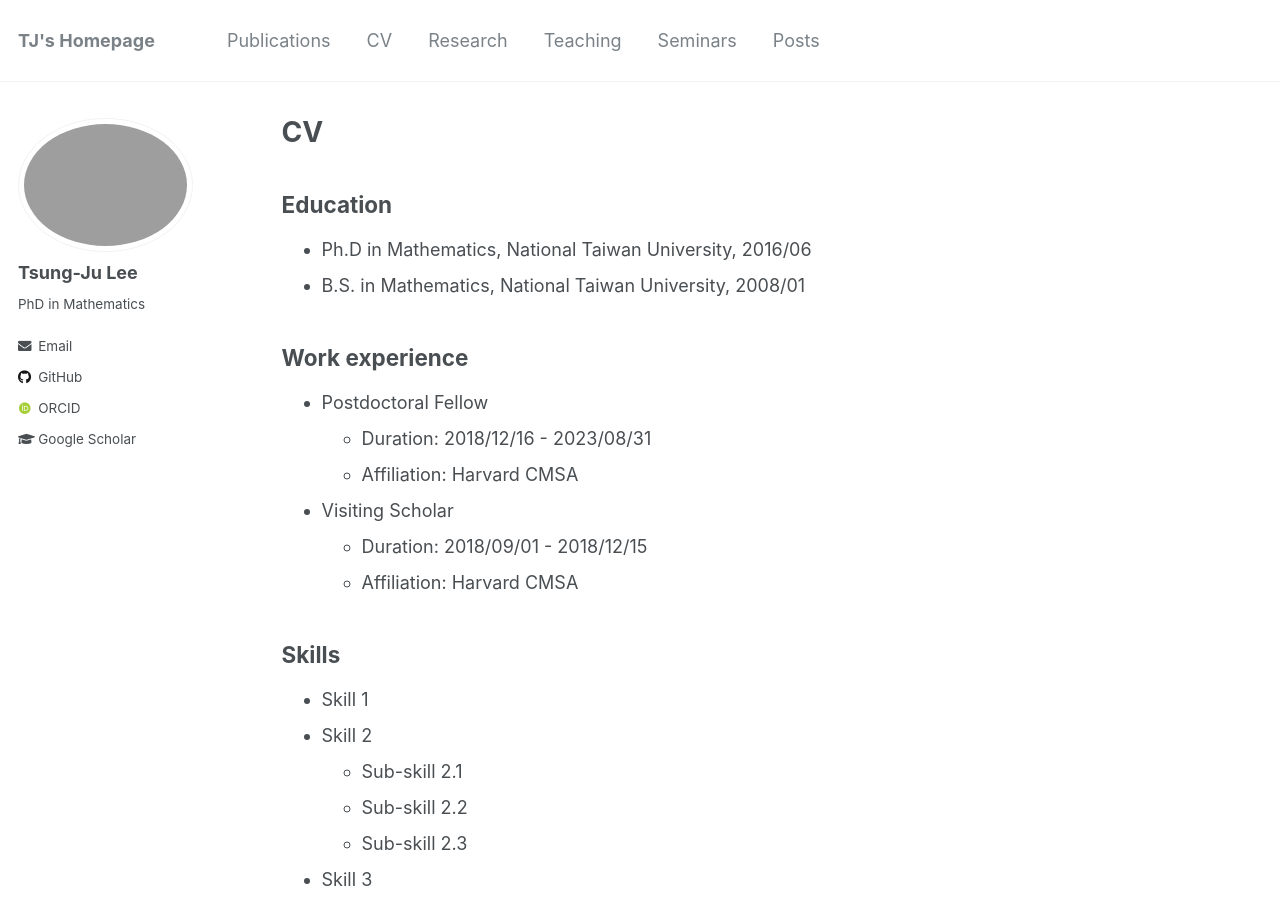
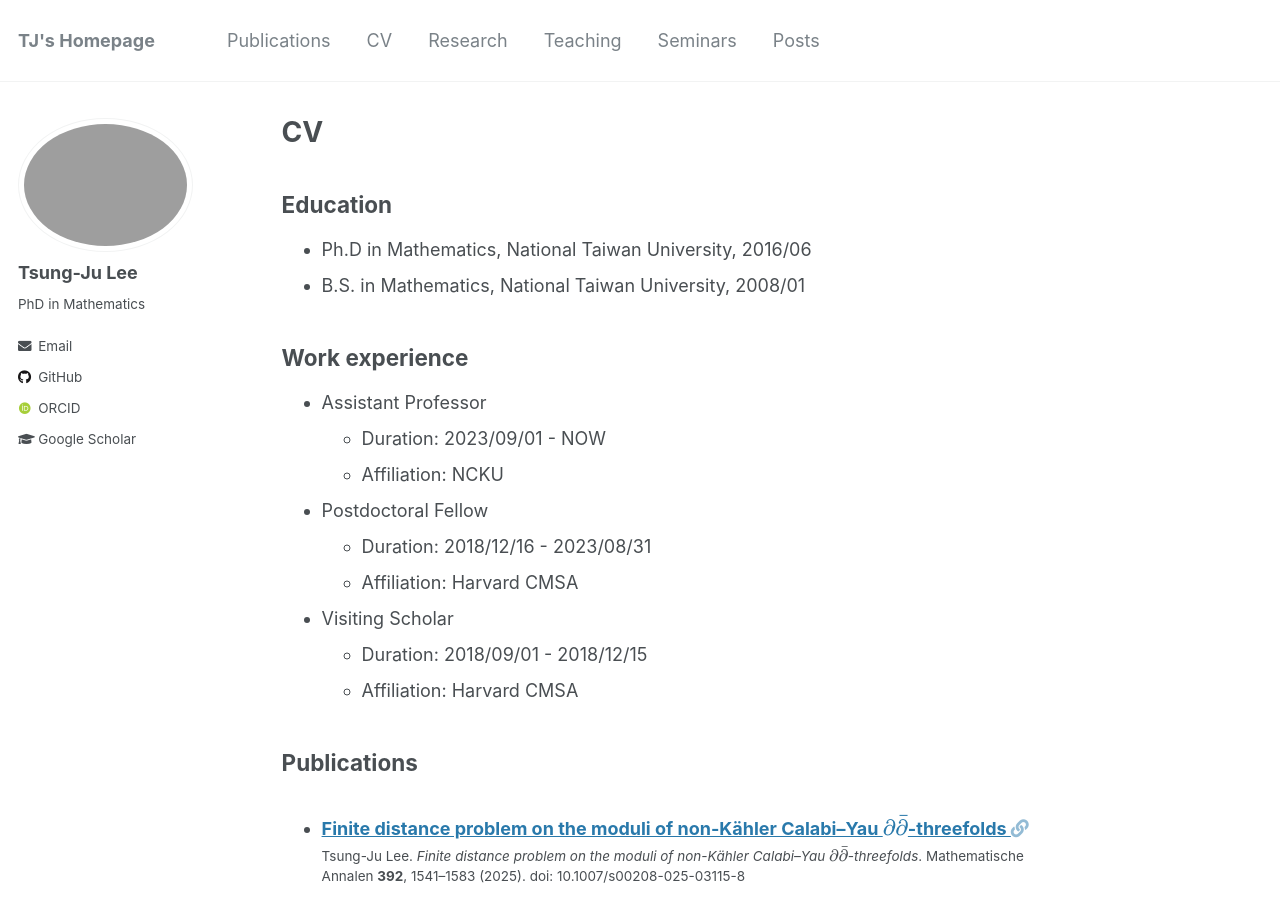
Before and after one commit to yusd24/yusd24.github.io, a Jekyll site: the page built from _pages/cv.md, in a window 1280 px wide and 900 px high. Built offline with Jekyll 4.4.1, drawn with Linux system fonts in a browser that asks for light colours; some web fonts are replaced; formulas are drawn with MathJax 3.

Commit message:
Update cv.md

```diff
--- a/_pages/cv.md
+++ b/_pages/cv.md
@@ -16,6 +16,10 @@
 
 ## Work experience
 
+* Assistant Professor
+  * Duration: 2023/09/01 - NOW
+  * Affiliation: NCKU
+
 * Postdoctoral Fellow
   * Duration: 2018/12/16 - 2023/08/31
   * Affiliation: Harvard CMSA
@@ -24,25 +28,10 @@
   * Duration: 2018/09/01 - 2018/12/15
   * Affiliation: Harvard CMSA
 
-## Skills
-
-* Skill 1
-* Skill 2
-  * Sub-skill 2.1
-  * Sub-skill 2.2
-  * Sub-skill 2.3
-* Skill 3
-
 ## Publications
 
   <ul>{% for post in site.publications reversed %}
     {% include archive-single-cv.html %}
-  {% endfor %}</ul>
-
-## Talks
-
-  <ul>{% for post in site.talks reversed %}
-    {% include archive-single-talk-cv.html  %}
   {% endfor %}</ul>
 
 ## Teaching
```
